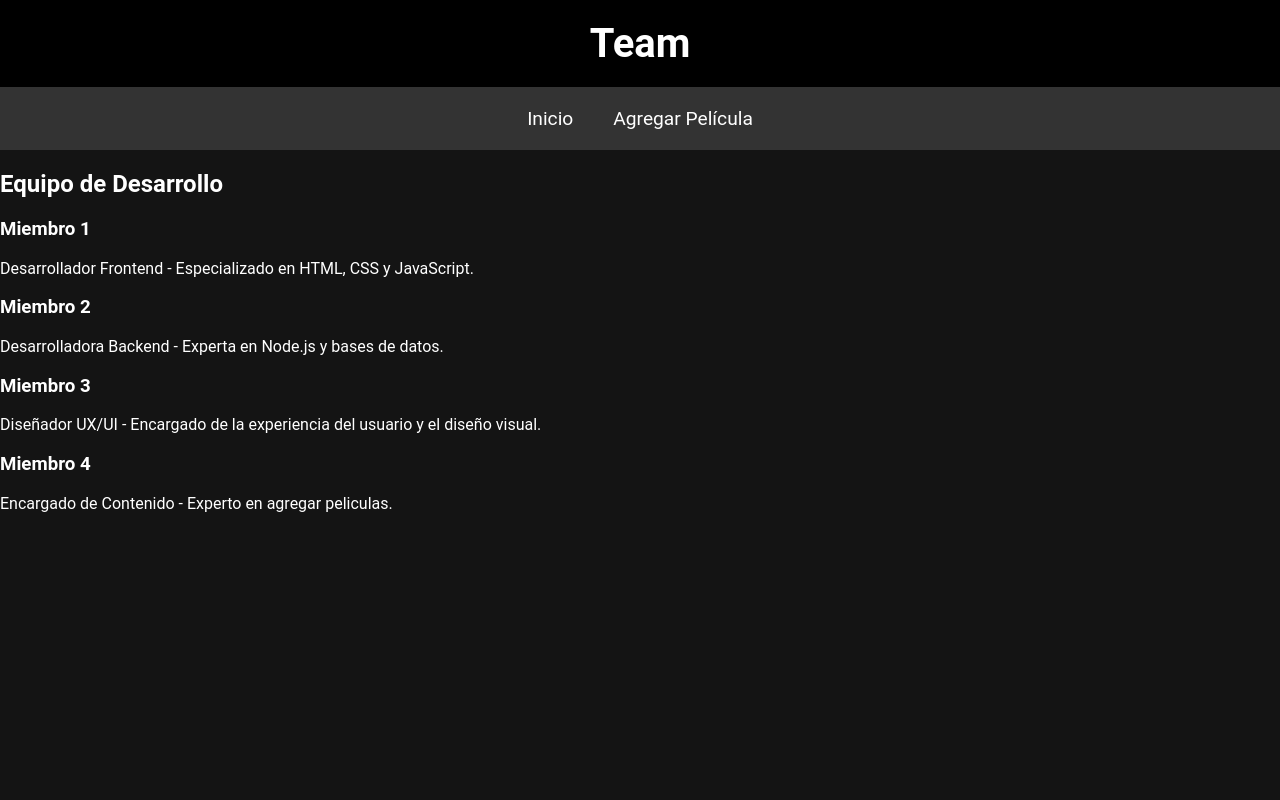
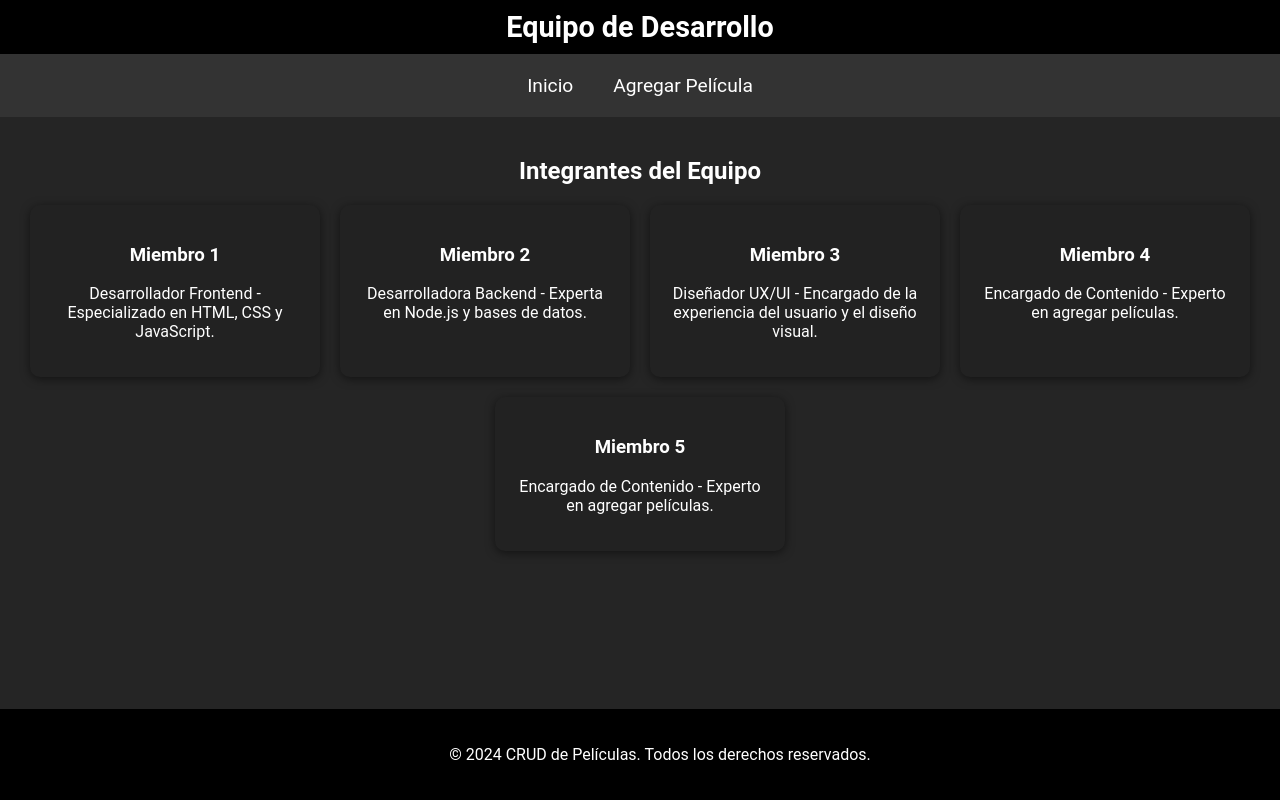
Before and after one commit to ramsesreyero/CRUD-peliculas, a website: page public/team.html in a window 1280 px wide. Drawn offline with Linux system fonts and the light colour scheme.

Commit message:
update diseño

```diff
--- a/public/css/addmovie.css
+++ b/public/css/addmovie.css
@@ -1,7 +1,7 @@
 /* Estilos generales para el cuerpo */
 body {
     font-family: 'Roboto', sans-serif; /* Usar la misma fuente que en index.css */
-    background-color: #141414; /* Color de fondo oscuro */
+    background-color: #252525; /* Color de fondo */
     color: #fff; /* Color de texto blanco */
     margin: 0;
     padding: 0;
@@ -9,10 +9,14 @@ body {
 
 /* Estilos para el encabezado */
 .header {
-    background-color: #000; /* Color de fondo negro */
-    color: #fff; /* Color de texto blanco */
-    padding: 20px;
+    background-color: #000;
+    padding: 10px; /* Reduce el padding para hacer el encabezado más pequeño */
     text-align: center;
+}
+
+.header h1 {
+    margin: 0; /* Eliminar márgenes */
+    font-size: 1.8em; /* Ajustar el tamaño de la fuente a un tamaño más pequeño */
 }
 
 /* Estilos para la navegación */
--- a/public/css/delete.css
+++ b/public/css/delete.css
@@ -1,18 +1,20 @@
         body {
             font-family: 'Roboto', sans-serif;
-            background-color: #141414;
+            background-color: #252525; /* Color de fondo */
             color: #fff;
             margin: 0;
             padding: 0;
         }
+        /* Estilos para el encabezado */
         .header {
             background-color: #000;
-            padding: 20px;
+            padding: 10px; /* Reduce el padding para hacer el encabezado más pequeño */
             text-align: center;
         }
+
         .header h1 {
-            margin: 0;
-            font-size: 2.5em;
+            margin: 0; /* Eliminar márgenes */
+            font-size: 1.8em; /* Ajustar el tamaño de la fuente a un tamaño más pequeño */
         }
         .nav {
             display: flex;
--- a/public/css/details.css
+++ b/public/css/details.css
@@ -10,15 +10,20 @@ body {
     display: flex;
     flex-direction: column; /* Alinear el contenido en columna */
     font-family: 'Roboto', sans-serif;
-    background-color: #141414; /* Color de fondo */
+    background-color: #252525; /* Color de fondo */
     color: #fff; /* Color del texto */
 }
 
 /* Estilos para el encabezado */
 .header {
     background-color: #000;
-    padding: 20px;
+    padding: 10px; /* Reduce el padding para hacer el encabezado más pequeño */
     text-align: center;
+}
+
+.header h1 {
+    margin: 0; /* Eliminar márgenes */
+    font-size: 1.8em; /* Ajustar el tamaño de la fuente a un tamaño más pequeño */
 }
 
 /* Estilos para la navegación */
--- a/public/css/edit.css
+++ b/public/css/edit.css
@@ -1,18 +1,23 @@
 /* Estilos generales para el cuerpo */
 body {
     font-family: 'Roboto', sans-serif; /* Usar la misma fuente que en index.css */
-    background-color: #141414; /* Color de fondo oscuro */
+    background-color: #252525; /* Color de fondo */
     color: #fff; /* Color de texto blanco */
     margin: 0;
     padding: 0;
 }
 
 /* Estilos para el encabezado */
+/* Estilos para el encabezado */
 .header {
-    background-color: #000; /* Color de fondo negro */
-    color: #fff; /* Color de texto blanco */
-    padding: 20px;
+    background-color: #000;
+    padding: 10px; /* Reduce el padding para hacer el encabezado más pequeño */
     text-align: center;
+}
+
+.header h1 {
+    margin: 0; /* Eliminar márgenes */
+    font-size: 1.8em; /* Ajustar el tamaño de la fuente a un tamaño más pequeño */
 }
 
 /* Estilos para la navegación */
--- a/public/css/index.css
+++ b/public/css/index.css
@@ -10,7 +10,7 @@ body {
     display: flex;
     flex-direction: column;
     font-family: 'Roboto', sans-serif;
-    background-color: #141414; /* Color de fondo */
+    background-color: #252525; /* Color de fondo */
     color: #fff; /* Color del texto */
     overflow-x: hidden; /* Ocultar scrollbar horizontal */
 }
@@ -18,8 +18,13 @@ body {
 /* Estilos para el encabezado */
 .header {
     background-color: #000;
-    padding: 20px;
+    padding: 10px; /* Reduce el padding para hacer el encabezado más pequeño */
     text-align: center;
+}
+
+.header h1 {
+    margin: 0; /* Eliminar márgenes */
+    font-size: 1.8em; /* Ajustar el tamaño de la fuente a un tamaño más pequeño */
 }
 
 /* Estilos para la navegación */
@@ -68,6 +73,23 @@ body {
     text-align: center;
     width: 200px; /* Establecer un ancho fijo para cada elemento de película */
     box-sizing: border-box; /* Incluye el padding en el ancho total */
+    transition: transform 0.3s ease; /* Transición suave para el efecto hover */
+}
+
+.movie-item:hover {
+    transform: scale(1.05); /* Aumentar el tamaño un 5% al pasar el mouse */
+}
+
+.movie-item img {
+    width: 100%; /* Asegurar que la imagen ocupe todo el ancho del contenedor */
+    height: 300px; /* Establecer una altura fija para todas las imágenes */
+    object-fit: cover; /* Asegura que la imagen cubra el área sin distorsionarse */
+    border-radius: 8px; /* Bordes redondeados para un mejor aspecto */
+    transition: transform 0.3s ease; /* Transición suave para el efecto hover en la imagen */
+}
+
+.movie-item img:hover {
+    transform: scale(1.1); /* Aumentar el tamaño de la imagen un 10% al pasar el mouse */
 }
 
 .movie-item img {
--- a/public/css/styles.css
+++ b/public/css/styles.css
@@ -1,20 +1,21 @@
 body {
     font-family: 'Roboto', sans-serif;
-    background-color: #141414;
+    background-color: #252525; /* Color de fondo */
     color: #fff;
     margin: 0;
     padding: 0;
 }
 
+/* Estilos para el encabezado */
 .header {
     background-color: #000;
-    padding: 20px;
+    padding: 10px; /* Reduce el padding para hacer el encabezado más pequeño */
     text-align: center;
 }
 
 .header h1 {
-    margin: 0;
-    font-size: 2.5em;
+    margin: 0; /* Eliminar márgenes */
+    font-size: 1.8em; /* Ajustar el tamaño de la fuente a un tamaño más pequeño */
 }
 
 .nav {
--- a/public/css/team.css
+++ b/public/css/team.css
@@ -1,80 +1,89 @@
-        body {
-            font-family: 'Roboto', sans-serif;
-            background-color: #141414;
-            color: #fff;
+/* Asegurarse de que el html y el body ocupen toda la altura */
+html, body {
+    height: 100%;
     margin: 0;
     padding: 0;
+    overflow-x: hidden; /* Ocultar el scrollbar horizontal */
 }
+
+/* Alinear el contenido en columna */
+body {
+    display: flex;
+    flex-direction: column;
+    font-family: 'Roboto', sans-serif;
+    background-color: #252525; /* Color de fondo */
+    color: #fff; /* Color del texto */
+}
+
+/* Estilos para el encabezado */
 .header {
     background-color: #000;
-            padding: 20px;
+    padding: 10px; /* Reduce el padding para hacer el encabezado más pequeño */
     text-align: center;
 }
+
 .header h1 {
-            margin: 0;
-            font-size: 2.5em;
+    margin: 0; /* Eliminar márgenes */
+    font-size: 1.8em; /* Ajustar el tamaño de la fuente a un tamaño más pequeño */
 }
+
+/* Estilos para la navegación */
 .nav {
     display: flex;
     justify-content: center;
     background-color: #333;
     padding: 10px 0;
 }
+
 .nav a {
     color: #fff;
     text-decoration: none;
     padding: 10px 20px;
     font-size: 1.2em;
 }
+
 .nav a:hover {
     background-color: #575757;
 }
+
+/* Contenedor principal */
 .container {
+    flex: 1; /* Esto permite que el contenedor principal ocupe el espacio restante */
     padding: 20px;
+    text-align: center; /* Centrar el texto en el contenedor principal */
+    box-sizing: border-box; /* Asegura que el padding no afecte el ancho total */
 }
-        .movie-list {
+
+/* Estilo para el equipo */
+.team {
     display: flex;
-            flex-wrap: wrap;
-            gap: 20px;
-            justify-content: center;
+    flex-wrap: wrap; /* Permitir que los miembros del equipo se ajusten a varias líneas */
+    justify-content: center; /* Centrar los miembros del equipo */
+    gap: 20px; /* Espacio entre las tarjetas */
 }
-        .movie-item {
-            background-color: #222;
-            border-radius: 10px;
-            overflow: hidden;
-            width: 200px;
-            text-align: center;
+
+/* Estilos para cada miembro del equipo */
+.team-member {
+    background-color: #222; /* Fondo de las tarjetas */
+    border-radius: 10px; /* Bordes redondeados */
+    padding: 20px; /* Espaciado interno */
+    width: 250px; /* Ancho fijo para las tarjetas */
+    box-shadow: 0 2px 10px rgba(0, 0, 0, 0.5); /* Sombra para dar profundidad */
+    transition: transform 0.2s; /* Transición suave para el efecto hover */
 }
-        .movie-item img {
+
+.team-member:hover {
+    transform: translateY(-5px); /* Efecto de elevación al pasar el mouse */
+}
+
+/* Estilos para el footer */
+.footer {
+    text-align: center; /* Centrar el texto del footer */
+    padding: 20px;
+    background-color: #000; /* Mismo fondo que en otras páginas */
+    color: #fff; /* Asegurarnos de que el texto sea blanco */
+    position: relative; /* Asegurarse de que esté en su lugar */
+    bottom: 0;
     width: 100%;
-            height: auto;
+    margin-top: auto; /* Asegura que el footer se empuje hacia el fondo */
 }
-        .movie-item h3 {
-            margin: 10px 0;
-            font-size: 1.2em;
-        }
-        .movie-item p {
-            margin: 0 10px 10px;
-            font-size: 0.9em;
-        }
-        .movie-item .actions {
-            display: flex;
-            justify-content: space-around;
-            padding: 10px 0;
-        }
-        .movie-item .actions a {
-            color: #fff;
-            text-decoration: none;
-            font-size: 1.2em;
-        }
-        .movie-item .actions a:hover {
-            color: #ff0000;
-        }
-        .footer {
-            background-color: #000;
-            text-align: center;
-            padding: 20px;
-            position: fixed;
-            width: 100%;
-            bottom: 0;
-        }
--- a/public/team.html
+++ b/public/team.html
@@ -8,29 +8,41 @@
 </head>
 <body>
     <header class="header">
-        <h1>Team</h1>
+        <h1>Equipo de Desarrollo</h1>
     </header>
     <nav class="nav">
         <a href="index.html">Inicio</a>
         <a href="addmovie.html">Agregar Película</a>
     </nav>
 
-    <h2>Equipo de Desarrollo</h2>
-    <div>
+    <main class="container">
+        <h2>Integrantes del Equipo</h2>
+        <div class="team">
+            <div class="team-member">
                 <h3>Miembro 1</h3>
                 <p>Desarrollador Frontend - Especializado en HTML, CSS y JavaScript.</p>
             </div>
-    <div>
+            <div class="team-member">
                 <h3>Miembro 2</h3>
                 <p>Desarrolladora Backend - Experta en Node.js y bases de datos.</p>
             </div>
-    <div>
+            <div class="team-member">
                 <h3>Miembro 3</h3>
                 <p>Diseñador UX/UI - Encargado de la experiencia del usuario y el diseño visual.</p>
             </div>
-    <div>
+            <div class="team-member">
                 <h3>Miembro 4</h3>
-        <p>Encargado de Contenido - Experto en agregar peliculas.</p>
+                <p>Encargado de Contenido - Experto en agregar películas.</p>
             </div>
+            <div class="team-member">
+                <h3>Miembro 5</h3>
+                <p>Encargado de Contenido - Experto en agregar películas.</p>
+            </div>
+        </div>
+    </main>
+
+    <footer class="footer">
+        <p>&copy; 2024 CRUD de Películas. Todos los derechos reservados.</p>
+    </footer>
 </body>
 </html>
```
Also changed, not shown: public/index.html (+1 -1 lines). Lines whose indentation alone changed are shown as unchanged.
